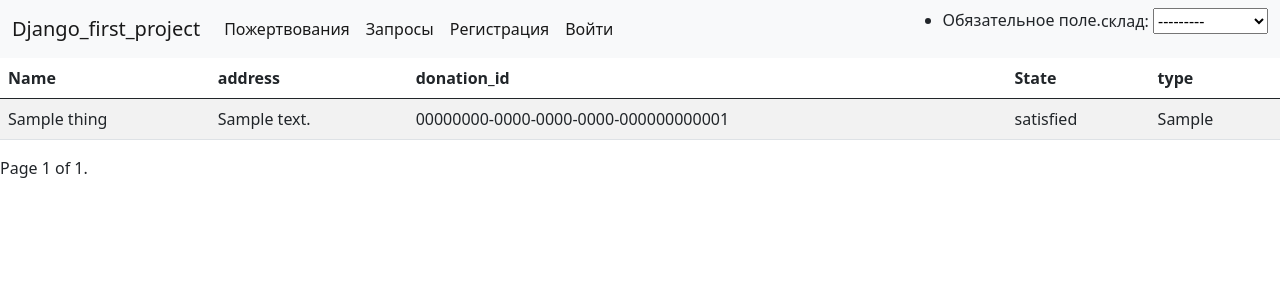
After one commit to OpsssDess/django_f_l, a Django app: page /completed_request in a window 1280 px wide. The commit adds this page. Shown: the top 300 px of the page. Run offline with Django 4.2, Linux system fonts and the light colour scheme; tables that the repository leaves empty hold one stand-in row (values such as "Sample post"); some libraries are stand-ins or nearby versions.

Commit message:
add pagination and register class

```diff
--- a/charity/forms.py
+++ b/charity/forms.py
@@ -1,4 +1,6 @@
 from django import forms
+from django.contrib.auth.forms import UserCreationForm
+from django.contrib.auth.models import User
 from django.forms import formset_factory, BaseModelFormSet, modelformset_factory, Textarea
 from charity.models import *
 
@@ -16,6 +18,7 @@ class OfficeForm(forms.ModelForm):
 class OfficeFormChoise(forms.Form):
     officeChoise = forms.ModelChoiceField(
         queryset=Office.objects.all(),
+        label='склад',
         widget=forms.Select(attrs={"onChange": 'form.submit();'}),
     )
 
@@ -29,3 +32,24 @@ class ItemDescriptionForm(forms.ModelForm):
     class Meta:
         model = ItemDescription
         fields = ['details', 'name', 'condition', 'base_item_hash', 'office', 'image']
+
+
+class RegUserForm(UserCreationForm):
+    username = forms.CharField(label='Логин')
+    email = forms.EmailField(label='Email')
+    password1 = forms.CharField(
+        label=("Пароль"),
+        strip=False,
+        widget=forms.PasswordInput(attrs={"autocomplete": "new-password"}),
+        help_text=("Используйте сложный пароль"),
+    )
+    password2 = forms.CharField(
+        label=("Подтверждение пароля"),
+        widget=forms.PasswordInput(attrs={"autocomplete": "new-password"}),
+        strip=False,
+        help_text=("Введите пароль ещё раз"),
+    )
+
+    class Meta:
+        model = User
+        fields = ('username', 'password1', 'password2',)
--- a/charity/templates/charity/base.html
+++ b/charity/templates/charity/base.html
@@ -1,4 +1,5 @@
 <!DOCTYPE html>
+{% load crispy_forms_tags %}
 <html lang="en">
 <head>
     <meta charset="UTF-8">
@@ -9,21 +10,30 @@
 <body>
 <nav class="navbar navbar-expand-lg navbar-light bg-light">
     <div class="container-fluid">
-        <a class="navbar-brand">Django_first_project</a>
+        <a class="navbar-brand" href="/">Django_first_project</a>
         <div class="collapse navbar-collapse" id="navbarSupportedContent">
             <ul class="navbar-nav mr-auto mb-2 mb-lg-0">
                 <li class="nav-item">
-                    <a class="nav-link active" aria-current="page" href="/">На главную</a>
+                    <a class="nav-link active" aria-current="page" href="list_donation">Пожертвования</a>
                 </li>
+
                 <li class="nav-item">
-                    <a class="nav-link active" aria-current="page" href="list_donation">Пожертвования</a>
+                    <a class="nav-link active" aria-current="page" href="completed_request">Запросы</a>
+                </li>
+
+                <li class="nav-item">
+                    <a class="nav-link active" aria-current="page" href='register'> Регистрация</a>
+                </li>
+
+                <li class="nav-item">
+                    <a class="nav-link active" aria-current="page" href='login'> Войти </a>
                 </li>
             </ul>
         </div>
         <form class="d-flex" role="search" action="{% url 'set_session_office' %}" method="post">
-        {% csrf_token %}
-        {{ OfficeFormChoise.as_p }}
-      </form>
+            {% csrf_token %}
+            {{ OfficeFormChoise.as_p}}
+        </form>
     </div>
 </nav>
 {%block content%}
--- /dev/null
+++ b/charity/templates/charity/request_list.html
@@ -0,0 +1,51 @@
+{% extends "charity/base.html"%}
+{%block title%}{%endblock%}
+{%block content%}
+{% if requests %}
+<div>
+    <table class="table table-striped">
+        <thead>
+        <tr>
+            <th scope="col">Name</th>
+            <th scope="col">address</th>
+            <th scope="col">donation_id</th>
+            <th scope="col">State</th>
+            <th scope="col">type</th>
+        </tr>
+        </thead>
+        <tbody>
+        {% for r in requests %}
+        <tr>
+            <td>{{ r.base_item_hash }}</td>
+            <td>{{ r.office }}</td>
+            <td>{{ r.request.donation_hash }}</td>
+            <td>{{ r.request.status_help_request }}</td>
+            <td>{{ r.base_item_hash.type_thing }}</td>
+        </tr>
+        {% endfor %}
+        </tbody>
+    </table>
+
+    <div class="pagination">
+    <span class="step-links">
+        {% if page_obj.has_previous %}
+            <a href="?page=1">&laquo; first</a>
+            <a href="?page={{ page_obj.previous_page_number }}">previous</a>
+        {% endif %}
+
+        <span class="current">
+            Page {{ page_obj.number }} of {{ page_obj.paginator.num_pages }}.
+        </span>
+
+        {% if page_obj.has_next %}
+            <a href="?page={{ page_obj.next_page_number }}">next</a>
+            <a href="?page={{ page_obj.paginator.num_pages }}">last &raquo;</a>
+        {% endif %}
+    </span>
+    </div>
+
+    {% else %}
+    <h5>Сейчас ничего нет</h5>
+    {% endif %}
+</div>
+{%endblock%}
--- a/charity/urls.py
+++ b/charity/urls.py
@@ -6,6 +6,12 @@ urlpatterns = [
     path('', index, name='main'),
     path('set_session_office', set_session_office, name='set_session_office'),
     path('donate', donate),
+
+    path('login', login, name='login'),
+
+    path('register', RegisterUser.as_view(), name='register'),
+
+    path('completed_request', CompletedRequestView.as_view(), name='completed_request_list'),
     path('add_request_donate', add_request_donate),
     path('list_donation', list_donation),
     path('processing_request_item', processing_request_item),
--- a/charity/views.py
+++ b/charity/views.py
@@ -1,6 +1,9 @@
+from django.core.paginator import Paginator
 from django.shortcuts import render, redirect
 from django.db import transaction, IntegrityError
 from django.forms import formset_factory, modelformset_factory
+from django.urls import reverse_lazy
+from django.views.generic import ListView, CreateView
 
 from charity.forms import *
 
@@ -100,7 +103,13 @@ def change_request_status(request):
 
 
 def list_donation(request):
-    context = {'data': DonationItem.objects.all()}
+    don_list = DonationItem.objects.all()
+    paginator = Paginator(don_list, 5)
+
+    page_number = request.GET.get('page')
+    page_obj = paginator.get_page(page_number)
+
+    context = {'page_obj': page_obj,}
     return render(request, 'charity/list_donations.html', context)
 
 '''добавить корректную ссылку на донат в итем'''
@@ -121,3 +130,17 @@ def add_description(request):
             form.save_m2m()
 
     return render(request, 'charity/tnx.html', context)
+
+class CompletedRequestView(ListView):
+    template_name = 'charity/request_list.html'
+    model = RequestItem
+    context_object_name = 'requests'
+    paginate_by = 10
+
+def login(request):
+    return redirect('main')
+
+class RegisterUser(CreateView):
+    form_class = RegUserForm
+    template_name = 'charity/register.html'
+    success_url = reverse_lazy('login')
```
Also changed, not shown: charity/templates/charity/list_donations.html (+24 -8 lines), charity/templates/charity/register.html (added, +12 -0 lines).
